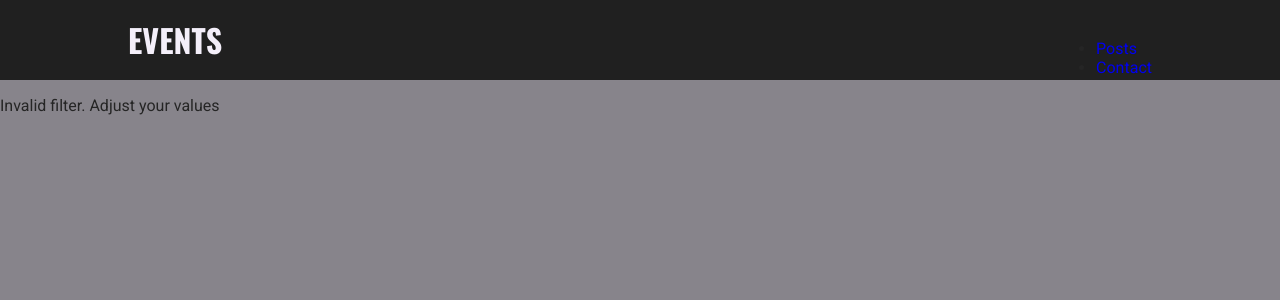
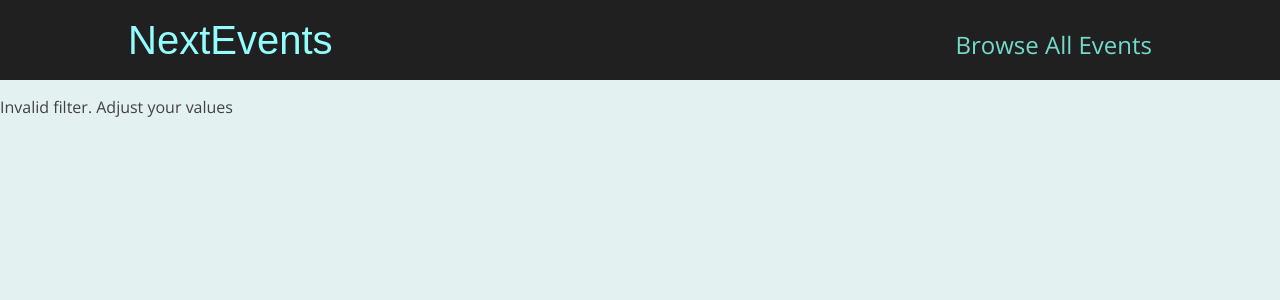
Before and after one commit to HristijanGjorgjioski/Events-Next.js, a Next.js app: page /events in a window 1280 px wide. Shown: the top 300 px of the page. Built offline with nearby package versions, Linux system fonts and the light colour scheme.

Commit message:
Working on filtering events functionality and changed some styling

```diff
--- a/components/layout/Layout.js
+++ b/components/layout/Layout.js
@@ -1,13 +1,14 @@
-import { Fragment } from "react"
-import MainHeader from "./MainHeader"
+import { Fragment } from 'react';
 
-const Layout = ({ children }) => {
-    return (
-        <Fragment>
-            <MainHeader />
-            <main>{children}</main>
-        </Fragment>
-    )
+import MainHeader from './MainHeader';
+
+function Layout(props) {
+  return (
+    <Fragment>
+      <MainHeader />
+      <main>{props.children}</main>
+    </Fragment>
+  );
 }
 
-export default Layout
+export default Layout;
--- a/components/layout/Logo.js
+++ /dev/null
@@ -1,7 +0,0 @@
-import classes from './logo.module.css';
-
-function Logo() {
-  return <div className={classes.logo}>Events</div>;
-}
-
-export default Logo;
--- a/components/layout/MainHeader.js
+++ b/components/layout/MainHeader.js
@@ -1,23 +1,17 @@
 import Link from 'next/link';
 
-import Logo from './Logo';
 import classes from './main-header.module.css';
 
-const MainNavigation = () => {
+function MainHeader() {
   return (
     <header className={classes.header}>
-      <Link className={classes.logo} href='/'>
-        <a>
-          <Logo />
-        </a>
-      </Link>
-      <nav>
+      <div className={classes.logo}>
+        <Link href='/'>NextEvents</Link>
+      </div>
+      <nav className={classes.navigation}>
         <ul>
           <li>
-            <Link href='/posts'>Posts</Link>
-          </li>
-          <li>
-            <Link href='/contact'>Contact</Link>
+            <Link href='/events'>Browse All Events</Link>
           </li>
         </ul>
       </nav>
@@ -25,4 +19,4 @@ const MainNavigation = () => {
   );
 }
 
-export default MainNavigation;
+export default MainHeader;
--- a/components/layout/logo.module.css
+++ /dev/null
@@ -1,13 +0,0 @@
-.logo {
-    text-transform: uppercase;
-    font-size: var(--size-5);
-    font-weight: bold;
-    font-family: 'Oswald', sans-serif;
-    color: var(--color-grey-50);
-  }
-
-  @media (min-width: 768px) {
-    .logo {
-      font-size: var(--size-8);
-    }
-  }
--- a/pages/events/[...slug].js
+++ b/pages/events/[...slug].js
@@ -1,4 +1,5 @@
 import { useRouter } from 'next/router'
+import { getFilteredEvents } from '../../dummy-data';
 
 const FilteredEventsPage = () => {
     const router = useRouter()
@@ -19,6 +20,12 @@ const FilteredEventsPage = () => {
         return <p>Invalid filter. Adjust your values</p>
     }
 
+    const filteredEvents = getFilteredEvents({ year: numYear, month: numMonth })
+
+    if(!filteredEvents || filteredEvents.length === 0) {
+        return <p>No events found</p>
+    }
+
     return (
         <div>
             Filtered Events Page
--- a/styles/globals.css
+++ b/styles/globals.css
@@ -1,65 +1,33 @@
-@import url('https://fonts.googleapis.com/css2?family=Oswald:wght@700&family=Roboto&family=Source+Sans+Pro:wght@300&display=swap');
+@import url('https://fonts.googleapis.com/css2?family=Lato:wght@400;700&family=Open+Sans:wght@400;700&display=swap');
 
 * {
   box-sizing: border-box;
 }
 
 body {
-  --color-grey-50: hsl(265, 55%, 96%);
-  --color-grey-100: hsl(265, 19%, 88%);
-  --color-grey-200: hsl(265, 7%, 70%);
-  --color-grey-300: hsl(265, 6%, 66%);
-  --color-grey-400: hsl(265, 4%, 57%);
-  --color-grey-500: hsl(265, 3%, 53%);
-  --color-grey-600: hsl(265, 4%, 42%);
-  --color-grey-700: hsl(265, 4%, 31%);
-  --color-grey-800: hsl(276, 5%, 20%);
-  --color-grey-900: hsl(280, 5%, 13%);
-
-
-  --color-primary-50: #c8b3ce;
-  --color-primary-100: #a07aaa;
-  --color-primary-200: #884c97;
-  --color-primary-300: #843897;
-  --color-primary-400: #732392;
-  --color-primary-500: #5a097a;
-  --color-primary-600: #480264;
-  --color-primary-700: #3d0264;
-
-  --color-success-100: #a2f0bc;
-  --color-success-500: #12bd4b;
-
-  --color-error-100: #f1acc9;
-  --color-error-500: #a10c4a;
-
-  --size-1: 0.25rem;
-  --size-2: 0.5rem;
-  --size-3: 0.75rem;
-  --size-4: 1rem;
-  --size-5: 1.25rem;
-  --size-6: 1.5rem;
-  --size-8: 2rem;
-  --size-16: 4rem;
-  --size-20: 5rem;
-  --size-40: 10rem;
-
   margin: 0;
-  background-color: var(--color-grey-500);
-  color: #252525;
-  font-family: 'Roboto', sans-serif;
+  font-family: 'Open Sans', 'Lato', sans-serif;
+  color: #414141;
+  background-color: #e4f1f1;
 }
 
 h1,
 h2,
-h3 {
-  font-family: 'Oswald', 'Roboto', sans-serif;
+h3,
+h4,
+h5,
+h6 {
+  font-family: 'Lato', sans-serif;
+  color: #2b2b2b;
 }
 
-a {
-  text-decoration: none;
+ul {
+  list-style: none;
+  margin: 0;
+  padding: 0;
 }
 
-button {
-  font: inherit;
-  cursor: pointer;
+.center {
+  margin: auto;
+  text-align: center;
 }
```
Also changed, not shown: components/layout/main-header.module.css (indentation only).
